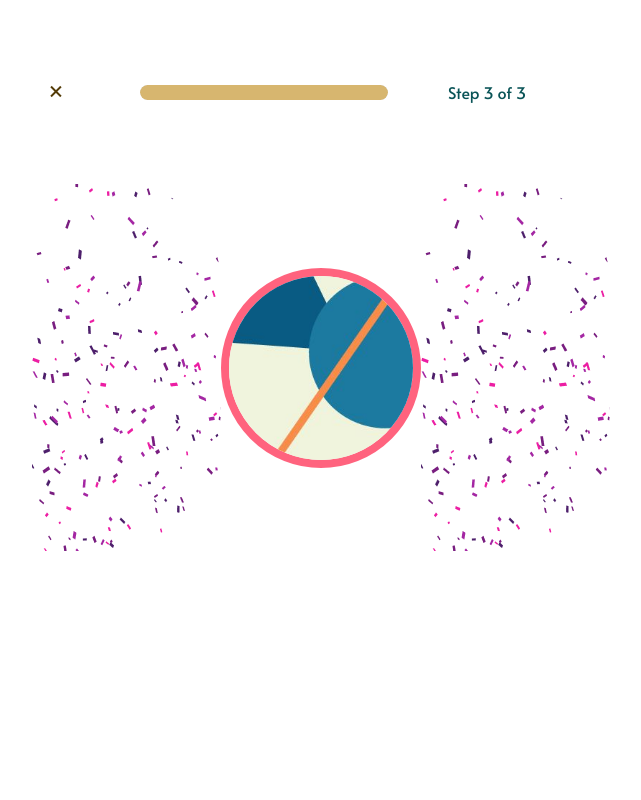
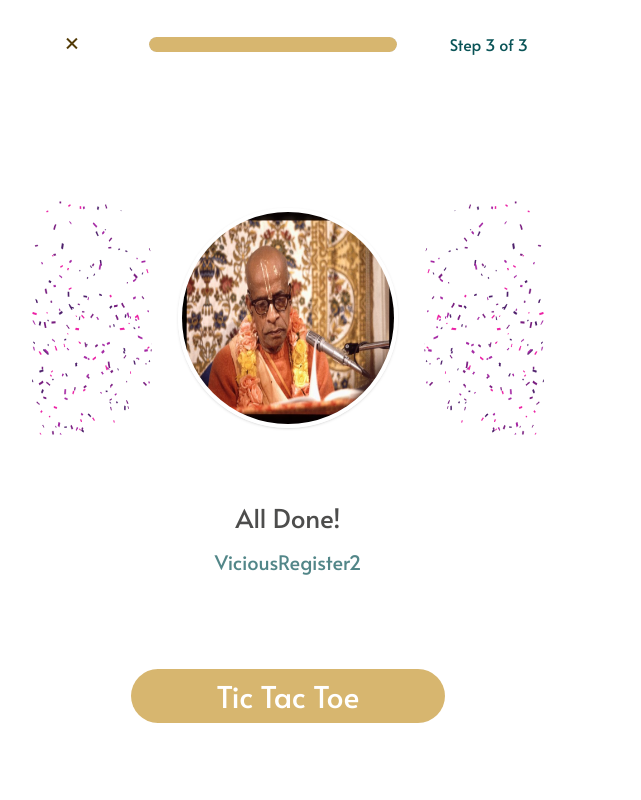
Before and after one commit to rivals13/Multiplayer_tic_tac_toe, a Flask app: page /final in a window 1280 px wide. Shown: the whole page, without its empty margins (352-993 px from the left). Run offline with Flask 3, Linux system fonts and the light colour scheme; some libraries are stand-ins or nearby versions.

Commit message:
(feat):updated the  avatar selection and   fixed the  status  bar

```diff
--- a/app.py
+++ b/app.py
@@ -25,7 +25,7 @@ os.makedirs(UPLOAD_FOLDER, exist_ok=True)
 app.config['MAX_CONTENT_LENGTH'] = 16 * 1000 * 1000
 
 
-# Register your blueprint here
+# Registering the main blueprint here
 app.register_blueprint(main_bp)
 
 if __name__ == "__main__":
--- a/routes/route.py
+++ b/routes/route.py
@@ -19,8 +19,8 @@ def home():
     return render_template('landing.html')
 
 
-@main_bp.route("/test", methods=['GET', 'POST'])
-def test():
+@main_bp.route("/avatar_selection", methods=['GET', 'POST'])
+def avatar_selection():
     # --- POST METHOD (Handling Submission) ---
     global method
     method = None # The  variable to check the  type of  upload
@@ -99,7 +99,7 @@ def test():
 
     chosen_style = "shapes"
     return render_template(
-        "username.html",
+        "avatar_selection.html",
         style=chosen_style,
         seed=session['suggested_seeds'],
         current_step=1
--- a/static/css/output.css
+++ b/static/css/output.css
@@ -11,14 +11,12 @@
       "Courier New", monospace;
     --color-red-300: oklch(80.8% 0.114 19.571);
     --color-red-400: oklch(70.4% 0.191 22.216);
+    --color-red-500: oklch(63.7% 0.237 25.331);
     --color-red-600: oklch(57.7% 0.245 27.325);
-    --color-amber-50: oklch(98.7% 0.022 95.277);
-    --color-amber-300: oklch(87.9% 0.169 91.605);
+    --color-amber-400: oklch(82.8% 0.189 84.429);
     --color-amber-700: oklch(55.5% 0.163 48.998);
     --color-amber-800: oklch(47.3% 0.137 46.201);
-    --color-yellow-400: oklch(85.2% 0.199 91.936);
-    --color-teal-50: oklch(98.4% 0.014 180.72);
-    --color-teal-500: oklch(70.4% 0.14 182.503);
+    --color-amber-900: oklch(41.4% 0.112 45.904);
     --color-rose-400: oklch(71.2% 0.194 13.428);
     --color-gray-400: oklch(70.7% 0.022 261.325);
     --color-gray-500: oklch(55.1% 0.027 264.364);
@@ -38,7 +36,6 @@
     --text-6xl--line-height: 1;
     --font-weight-medium: 500;
     --radius-lg: 0.5rem;
-    --radius-3xl: 1.5rem;
     --radius-4xl: 2rem;
     --ease-out: cubic-bezier(0, 0, 0.2, 1);
     --default-transition-duration: 150ms;
@@ -197,14 +194,41 @@
   }
 }
 @layer utilities {
+  .pointer-events-none {
+    pointer-events: none;
+  }
+  .absolute {
+    position: absolute;
+  }
+  .relative {
+    position: relative;
+  }
   .static {
     position: static;
+  }
+  .top-1\/2 {
+    top: calc(1 / 2 * 100%);
+  }
+  .right-0 {
+    right: 0px;
+  }
+  .left-0 {
+    left: 0px;
+  }
+  .z-10 {
+    z-index: 10;
   }
   .row-span-2 {
     grid-row: span 2 / span 2;
   }
   .float-end {
     float: inline-end;
+  }
+  .float-right {
+    float: right;
+  }
+  .mx-\[-5px\] {
+    margin-inline: -5px;
   }
   .mx-auto {
     margin-inline: auto;
@@ -217,6 +241,15 @@
   }
   .my-7 {
     margin-block: calc(var(--spacing) * 7);
+  }
+  .my-20 {
+    margin-block: calc(var(--spacing) * 20);
+  }
+  .my-\[-50px\] {
+    margin-block: -50px;
+  }
+  .my-\[132px\] {
+    margin-block: 132px;
   }
   .mt-0 {
     margin-top: 0px;
@@ -266,14 +281,8 @@
   .h-\[60px\] {
     height: 60px;
   }
-  .h-\[200\] {
-    height: 200;
-  }
-  .h-\[200p\] {
-    height: 200p;
-  }
-  .h-\[200px\] {
-    height: 200px;
+  .h-\[220px\] {
+    height: 220px;
   }
   .h-\[300px\] {
     height: 300px;
@@ -296,44 +305,32 @@
   .min-h-screen {
     min-height: 100vh;
   }
-  .w-2 {
-    width: calc(var(--spacing) * 2);
-  }
-  .w-20 {
-    width: calc(var(--spacing) * 20);
-  }
   .w-50 {
     width: calc(var(--spacing) * 50);
-  }
-  .w-200 {
-    width: calc(var(--spacing) * 200);
   }
   .w-\[0px\] {
     width: 0px;
   }
-  .w-\[2\] {
-    width: 2;
+  .w-\[120px\] {
+    width: 120px;
   }
-  .w-\[20\] {
-    width: 20;
-  }
-  .w-\[200\] {
-    width: 200;
-  }
-  .w-\[200p\] {
-    width: 200p;
-  }
-  .w-\[200px\] {
-    width: 200px;
+  .w-\[170px\] {
+    width: 170px;
   }
   .w-\[210px\] {
     width: 210px;
+  }
+  .w-\[220px\] {
+    width: 220px;
   }
   .w-\[248px\] {
     width: 248px;
   }
   .w-\[311px\] {
     width: 311px;
+  }
+  .w-\[314px\] {
+    width: 314px;
   }
   .w-\[500px\] {
     width: 500px;
@@ -347,17 +344,16 @@
   .max-w-md {
     max-width: var(--container-md);
   }
-  .border-collapse {
-    border-collapse: collapse;
+  .-translate-y-1\/2 {
+    --tw-translate-y: calc(calc(1 / 2 * 100%) * -1);
+    translate: var(--tw-translate-x) var(--tw-translate-y);
+  }
+  .scale-x-\[-1\] {
+    --tw-scale-x: -1;
+    scale: var(--tw-scale-x) var(--tw-scale-y);
   }
   .cursor-pointer {
     cursor: pointer;
-  }
-  .resize {
-    resize: both;
-  }
-  .grid-cols-1 {
-    grid-template-columns: repeat(1, minmax(0, 1fr));
   }
   .grid-cols-3 {
     grid-template-columns: repeat(3, minmax(0, 1fr));
@@ -373,6 +369,9 @@
   }
   .items-center {
     align-items: center;
+  }
+  .justify-between {
+    justify-content: space-between;
   }
   .justify-center {
     justify-content: center;
@@ -417,29 +405,13 @@
   .rounded-lg {
     border-radius: var(--radius-lg);
   }
-  .rounded-l {
-    border-top-left-radius: 0.25rem;
-    border-bottom-left-radius: 0.25rem;
-  }
   .border {
     border-style: var(--tw-border-style);
     border-width: 1px;
   }
-  .border-8 {
+  .border-4 {
     border-style: var(--tw-border-style);
-    border-width: 8px;
-  }
-  .border-r {
-    border-right-style: var(--tw-border-style);
-    border-right-width: 1px;
-  }
-  .border-r-1 {
-    border-right-style: var(--tw-border-style);
-    border-right-width: 1px;
-  }
-  .border-r-2 {
-    border-right-style: var(--tw-border-style);
-    border-right-width: 2px;
+    border-width: 4px;
   }
   .border-r-4 {
     border-right-style: var(--tw-border-style);
@@ -465,11 +429,8 @@
     border-bottom-style: var(--tw-border-style);
     border-bottom-width: 5px;
   }
-  .border-amber-50 {
-    border-color: var(--color-amber-50);
-  }
-  .border-rose-400 {
-    border-color: var(--color-rose-400);
+  .border-white {
+    border-color: var(--color-white);
   }
   .bg-\[\#0A5457\] {
     background-color: #0A5457;
@@ -518,6 +470,9 @@
     --tw-gradient-to: transparent;
     --tw-gradient-stops: var(--tw-gradient-via-stops, var(--tw-gradient-position), var(--tw-gradient-from) var(--tw-gradient-from-position), var(--tw-gradient-to) var(--tw-gradient-to-position));
   }
+  .object-contain {
+    object-fit: contain;
+  }
   .p-4 {
     padding: calc(var(--spacing) * 4);
   }
@@ -529,6 +484,9 @@
   }
   .px-3 {
     padding-inline: calc(var(--spacing) * 3);
+  }
+  .px-4 {
+    padding-inline: calc(var(--spacing) * 4);
   }
   .px-5 {
     padding-inline: calc(var(--spacing) * 5);
@@ -545,6 +503,9 @@
   .py-4 {
     padding-block: calc(var(--spacing) * 4);
   }
+  .py-8 {
+    padding-block: calc(var(--spacing) * 8);
+  }
   .py-10 {
     padding-block: calc(var(--spacing) * 10);
   }
@@ -556,6 +517,9 @@
   }
   .py-40 {
     padding-block: calc(var(--spacing) * 40);
+  }
+  .py-\[10px\] {
+    padding-block: 10px;
   }
   .py-\[30px\] {
     padding-block: 30px;
@@ -601,6 +565,9 @@
   .text-\[20px\] {
     font-size: 20px;
   }
+  .text-\[26px\] {
+    font-size: 26px;
+  }
   .leading-none {
     --tw-leading: 1;
     line-height: 1;
@@ -645,9 +612,9 @@
   .opacity-70 {
     opacity: 70%;
   }
-  .outline {
-    outline-style: var(--tw-outline-style);
-    outline-width: 1px;
+  .shadow-sm {
+    --tw-shadow: 0 1px 3px 0 var(--tw-shadow-color, rgb(0 0 0 / 0.1)), 0 1px 2px -1px var(--tw-shadow-color, rgb(0 0 0 / 0.1));
+    box-shadow: var(--tw-inset-shadow), var(--tw-inset-ring-shadow), var(--tw-ring-offset-shadow), var(--tw-ring-shadow), var(--tw-shadow);
   }
   .transition-\[width\] {
     transition-property: width;
@@ -659,9 +626,37 @@
     transition-timing-function: var(--tw-ease, var(--default-transition-timing-function));
     transition-duration: var(--tw-duration, var(--default-transition-duration));
   }
+  .duration-100 {
+    --tw-duration: 100ms;
+    transition-duration: 100ms;
+  }
+  .duration-200 {
+    --tw-duration: 200ms;
+    transition-duration: 200ms;
+  }
   .duration-1000 {
     --tw-duration: 1000ms;
     transition-duration: 1000ms;
+  }
+  .duration-1800 {
+    --tw-duration: 1800ms;
+    transition-duration: 1800ms;
+  }
+  .duration-2000 {
+    --tw-duration: 2000ms;
+    transition-duration: 2000ms;
+  }
+  .duration-2500 {
+    --tw-duration: 2500ms;
+    transition-duration: 2500ms;
+  }
+  .duration-3000 {
+    --tw-duration: 3000ms;
+    transition-duration: 3000ms;
+  }
+  .duration-18000 {
+    --tw-duration: 18000ms;
+    transition-duration: 18000ms;
   }
   .ease-out {
     --tw-ease: var(--ease-out);
@@ -685,6 +680,36 @@
       max-width: var(--container-lg);
     }
   }
+}
+@property --tw-translate-x {
+  syntax: "*";
+  inherits: false;
+  initial-value: 0;
+}
+@property --tw-translate-y {
+  syntax: "*";
+  inherits: false;
+  initial-value: 0;
+}
+@property --tw-translate-z {
+  syntax: "*";
+  inherits: false;
+  initial-value: 0;
+}
+@property --tw-scale-x {
+  syntax: "*";
+  inherits: false;
+  initial-value: 1;
+}
+@property --tw-scale-y {
+  syntax: "*";
+  inherits: false;
+  initial-value: 1;
+}
+@property --tw-scale-z {
+  syntax: "*";
+  inherits: false;
+  initial-value: 1;
 }
 @property --tw-space-x-reverse {
   syntax: "*";
@@ -746,10 +771,70 @@
   syntax: "*";
   inherits: false;
 }
-@property --tw-outline-style {
+@property --tw-shadow {
   syntax: "*";
   inherits: false;
-  initial-value: solid;
+  initial-value: 0 0 #0000;
+}
+@property --tw-shadow-color {
+  syntax: "*";
+  inherits: false;
+}
+@property --tw-shadow-alpha {
+  syntax: "<percentage>";
+  inherits: false;
+  initial-value: 100%;
+}
+@property --tw-inset-shadow {
+  syntax: "*";
+  inherits: false;
+  initial-value: 0 0 #0000;
+}
+@property --tw-inset-shadow-color {
+  syntax: "*";
+  inherits: false;
+}
+@property --tw-inset-shadow-alpha {
+  syntax: "<percentage>";
+  inherits: false;
+  initial-value: 100%;
+}
+@property --tw-ring-color {
+  syntax: "*";
+  inherits: false;
+}
+@property --tw-ring-shadow {
+  syntax: "*";
+  inherits: false;
+  initial-value: 0 0 #0000;
+}
+@property --tw-inset-ring-color {
+  syntax: "*";
+  inherits: false;
+}
+@property --tw-inset-ring-shadow {
+  syntax: "*";
+  inherits: false;
+  initial-value: 0 0 #0000;
+}
+@property --tw-ring-inset {
+  syntax: "*";
+  inherits: false;
+}
+@property --tw-ring-offset-width {
+  syntax: "<length>";
+  inherits: false;
+  initial-value: 0px;
+}
+@property --tw-ring-offset-color {
+  syntax: "*";
+  inherits: false;
+  initial-value: #fff;
+}
+@property --tw-ring-offset-shadow {
+  syntax: "*";
+  inherits: false;
+  initial-value: 0 0 #0000;
 }
 @property --tw-duration {
   syntax: "*";
@@ -759,24 +844,15 @@
   syntax: "*";
   inherits: false;
 }
-@property --tw-scale-x {
-  syntax: "*";
-  inherits: false;
-  initial-value: 1;
-}
-@property --tw-scale-y {
-  syntax: "*";
-  inherits: false;
-  initial-value: 1;
-}
-@property --tw-scale-z {
-  syntax: "*";
-  inherits: false;
-  initial-value: 1;
-}
 @layer properties {
   @supports ((-webkit-hyphens: none) and (not (margin-trim: inline))) or ((-moz-orient: inline) and (not (color:rgb(from red r g b)))) {
     *, ::before, ::after, ::backdrop {
+      --tw-translate-x: 0;
+      --tw-translate-y: 0;
+      --tw-translate-z: 0;
+      --tw-scale-x: 1;
+      --tw-scale-y: 1;
+      --tw-scale-z: 1;
       --tw-space-x-reverse: 0;
       --tw-border-style: solid;
       --tw-gradient-position: initial;
@@ -790,12 +866,22 @@
       --tw-gradient-to-position: 100%;
       --tw-leading: initial;
       --tw-font-weight: initial;
-      --tw-outline-style: solid;
+      --tw-shadow: 0 0 #0000;
+      --tw-shadow-color: initial;
+      --tw-shadow-alpha: 100%;
+      --tw-inset-shadow: 0 0 #0000;
+      --tw-inset-shadow-color: initial;
+      --tw-inset-shadow-alpha: 100%;
+      --tw-ring-color: initial;
+      --tw-ring-shadow: 0 0 #0000;
+      --tw-inset-ring-color: initial;
+      --tw-inset-ring-shadow: 0 0 #0000;
+      --tw-ring-inset: initial;
+      --tw-ring-offset-width: 0px;
+      --tw-ring-offset-color: #fff;
+      --tw-ring-offset-shadow: 0 0 #0000;
       --tw-duration: initial;
       --tw-ease: initial;
-      --tw-scale-x: 1;
-      --tw-scale-y: 1;
-      --tw-scale-z: 1;
     }
   }
 }
--- a/templates/base.html
+++ b/templates/base.html
@@ -12,7 +12,7 @@
 </head>
 <body class=" overflow-hidden  ">
 
-    <main class="mx-auto flex max-h-screen w-full max-w-lg flex-col  md:max-w-md lg:max-w-lg flex-wrap">
+    <main class="mx-auto flex max-h-screen w-full max-w-lg flex-col  md:max-w-md lg:max-w-lg flex-col">
      {% block content %}
 
       {% endblock %}
--- a/templates/landing.html
+++ b/templates/landing.html
@@ -17,7 +17,7 @@
 
         <div>
 
-            <a href="{{url_for('main.test')}}" class="flex">
+            <a href="{{url_for('main.avatar_selection')}}" class="flex">
             <button class="bg-[#0A5457] text-white w-full rounded-4xl h-[54px] my-7 font-alata px-2 text-3xl">Single Player
                 <i class="bx bx-user px-5  text-4xl align-middle"></i>
             </button>
--- a/templates/username_avatar.html
+++ b/templates/username_avatar.html
@@ -13,15 +13,15 @@
 <!--Section for the content to be displayed  in the body section-->
 {% block content %}
 
-      <div class=" min-h-screen font-alata"><!--full height of the flex with alata font-->
+      <div class=" min-h-screen font-alata "><!--full height of the flex with alata font-->
 
-        <div class="flex items-center gap-15 py-20"> <!-- aligning the item of the  flex children as <cross_icon> <status bar>  <step_count>  in  cross-axis of the  page -->
+       <div class="flex items-center justify-between w-full px-4 py-8   "> <!-- aligning the item of the  flex children as <cross_icon> <status bar>  <step_count>  in  cross-axis of the  page -->
 
 
              <i class="bx bx-x text-[#533B07] text-2xl px-3"></i>
 
             <div class="bg-[#D9D9D9] h-[15px] w-[248px] rounded-full overflow-hidden">
-            <span class="block bg-[#D7B66F] h-full w-[0px] rounded-full transition-[width] duration-1000 ease-out" id="status"></span>
+            <span class="block bg-[#D7B66F] h-full w-[0px] rounded-full transition-[width] duration-1800 ease-out" id="status"></span>
 
             </div>
 
@@ -31,12 +31,35 @@
 
         </div>
 
-        <div class=" flex items-center">
-         <img src="{{url_for('static', filename='assets/confetti.png')}}" alt="image of the confetti">
-         <img src="{{url_for('static', filename='uploads/avatar_image.jpg')}}" alt="img" class=" border-rose-400 border-8   rounded-full  h-[200px] w-[200px]">
-         <img src="{{url_for('static', filename='assets/confetti.png')}}" alt="image of the confetti">
 
+       <!-- Added 'relative overflow-hidden' to keep the confetti contained -->
+<div class="relative flex items-center justify-center my-20 h-[300px] overflow-hidden">
+
+    <!-- Left Confetti (Positioned absolutely on the left side) -->
+    <img src="{{url_for('static', filename='assets/confetti.png')}}"
+         alt="image of the confetti"
+         class="absolute left-0 top-1/2 -translate-y-1/2 w-[120px] object-contain pointer-events-none">
+
+    <!-- Center Avatar (Now completely free to center perfectly) -->
+    <img src="{{ url_for('static', filename='uploads/avatar_image.jpg') if method == 'avatar_upload' else url_for('static', filename='uploads/upload_avatar.jpg') }}"
+         alt="img"
+         class="rounded-full h-[220px] w-[220px] z-10 border-4 border-white shadow-sm">
+
+    <!-- Right Confetti (Positioned absolutely on the right side) -->
+    <img src="{{url_for('static', filename='assets/confetti.png')}}"
+         alt="image of the confetti"
+         class="absolute right-0 top-1/2 -translate-y-1/2 w-[120px] object-contain pointer-events-none scale-x-[-1]">
+</div>
+
+        <div  class="flex justify-center  items-center flex-col my-[-50px]">
+         <h1 class="text-[26px] text-[#4D4D4C]">All Done!</h1>
+         <h2 class="text-[#0A5457] opacity-70 text-[20px] py-[10px]">ViciousRegister2</h2>
         </div>
+
+        <div class="flex items-center justify-center my-[132px]">
+  <button class="bg-[#D7B66F] w-[314px] h-[54px] rounded-full text-3xl text-[#FFFFFF] text-center">Tic Tac Toe</button>
+        </div>
+
 
         </div>
 <script>
```
Also changed, not shown: other parts of static/css/output.css (+2 -48 lines), templates/avatar_selection.html (renamed from templates/username.html, +5 -5 lines), templates/username_select.html (added, +31 -0 lines), static/uploads/avatar_image.jpg, static/uploads/upload_avatar.jpg.
